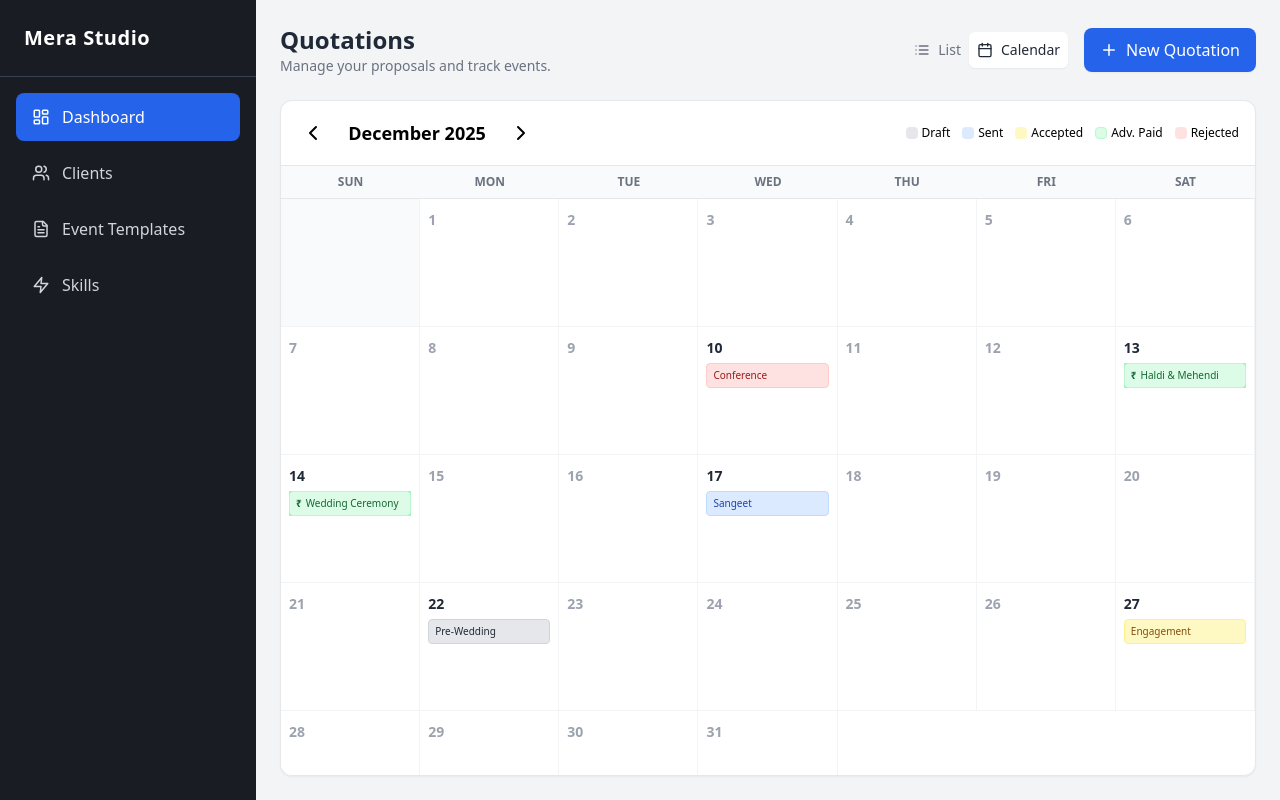
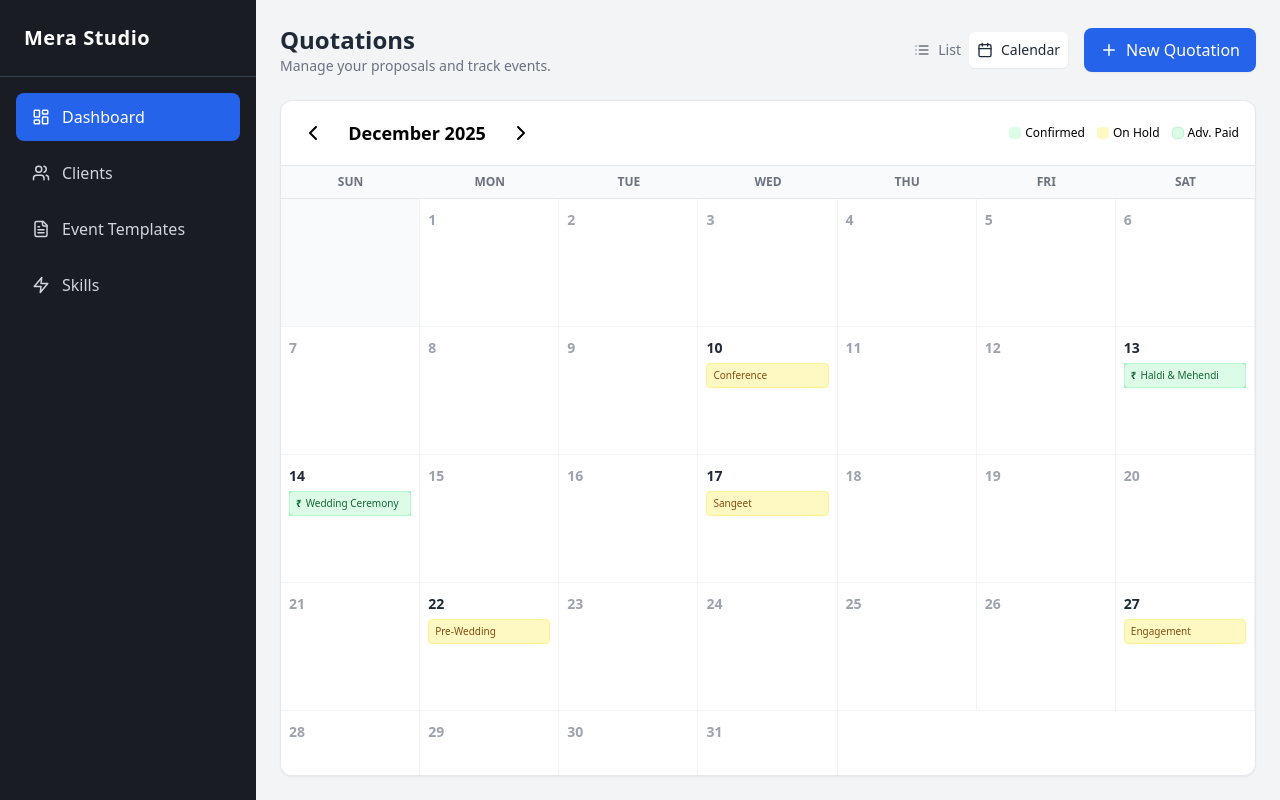
Before and after one commit to HritikTiwari/quotation, a React (Vite) app: page / in a window 1280 px wide. Built offline with nearby package versions, Linux system fonts and the light colour scheme; a web font is replaced by a local one.

Commit message:
Suggested Updates Phase 4

```diff
--- a/App.tsx
+++ b/App.tsx
@@ -372,15 +372,13 @@ const App: React.FC = () => {
                     <div className="mt-1 space-y-1 overflow-y-auto max-h-[60px] md:max-h-[80px] no-scrollbar">
                         {dayEvents.map((ev, idx) => {
                             // Color Logic
-                            let bgClass = "bg-gray-200 text-gray-800 border-gray-300"; // Draft default
-                            if (ev.status === 'Rejected') {
-                                bgClass = "bg-red-100 text-red-800 border-red-200";
-                            } else if (ev.isPaid) {
-                                bgClass = "bg-green-100 text-green-800 border-green-200 ring-1 ring-green-300"; // Advance Paid
-                            } else if (ev.status === 'Accepted') {
+                            let bgClass = "bg-gray-200 text-gray-800 border-gray-300"; // Default
+                            if (ev.isPaid) {
+                                bgClass = "bg-green-100 text-green-800 border-green-200 ring-1 ring-green-300"; // Advance Paid overrides
+                            } else if (ev.status === 'Confirmed') {
+                                bgClass = "bg-green-100 text-green-800 border-green-200";
+                            } else if (ev.status === 'On Hold') {
                                 bgClass = "bg-yellow-100 text-yellow-800 border-yellow-200";
-                            } else if (ev.status === 'Sent') {
-                                bgClass = "bg-blue-100 text-blue-800 border-blue-200";
                             }
 
                             return (
@@ -419,11 +417,9 @@ const App: React.FC = () => {
                 </div>
                 {/* Legend */}
                 <div className="flex flex-wrap justify-center gap-3 text-[10px] md:text-xs">
-                    <div className="flex items-center gap-1"><div className="w-3 h-3 bg-gray-200 rounded"></div>Draft</div>
-                    <div className="flex items-center gap-1"><div className="w-3 h-3 bg-blue-100 rounded"></div>Sent</div>
-                    <div className="flex items-center gap-1"><div className="w-3 h-3 bg-yellow-100 rounded"></div>Accepted</div>
+                    <div className="flex items-center gap-1"><div className="w-3 h-3 bg-green-100 rounded"></div>Confirmed</div>
+                    <div className="flex items-center gap-1"><div className="w-3 h-3 bg-yellow-100 rounded"></div>On Hold</div>
                     <div className="flex items-center gap-1"><div className="w-3 h-3 bg-green-100 rounded border border-green-200"></div>Adv. Paid</div>
-                    <div className="flex items-center gap-1"><div className="w-3 h-3 bg-red-100 rounded"></div>Rejected</div>
                 </div>
             </div>
 
@@ -487,7 +483,10 @@ const App: React.FC = () => {
                 </thead>
                 <tbody className="divide-y divide-gray-100 text-sm">
                     {quotations.map(q => {
-                        const statusColors: any = { Draft: 'bg-gray-100 text-gray-600', Sent: 'bg-blue-100 text-blue-600', Accepted: 'bg-green-100 text-green-600', Rejected: 'bg-red-100 text-red-600' };
+                        const statusColors: any = {
+                            Confirmed: 'bg-green-100 text-green-600',
+                            'On Hold': 'bg-yellow-100 text-yellow-800'
+                        };
                         // Calculate quick total for dashboard view
                         const qTotal = calculateTotals(q.data).grandTotal;
 
@@ -904,10 +903,8 @@ const App: React.FC = () => {
                     onBlur={() => saveQuotation()}
                     className="w-full p-2 border rounded text-sm bg-white"
                   >
-                    <option value="Draft">Draft</option>
-                    <option value="Sent">Sent</option>
-                    <option value="Accepted">Accepted</option>
-                    <option value="Rejected">Rejected</option>
+                    <option value="Confirmed">Confirmed</option>
+                    <option value="On Hold">On Hold</option>
                   </select>
                </div>
                <div>
@@ -1159,32 +1156,12 @@ const App: React.FC = () => {
                     <textarea className="w-full p-2 border rounded text-sm h-24 font-mono" value={data.meta.bankDetails} onChange={e => setData({...data, meta: {...data.meta, bankDetails: e.target.value}})} onBlur={() => saveQuotation()} />
                 </div>
 
-                {/* Payment Terms Section */}
-                <div className="bg-green-50 p-4 rounded border border-green-100">
-                    <label className="text-xs font-bold uppercase text-green-800 mb-3 block">Payment Terms (%)</label>
-                    <div className="grid grid-cols-3 gap-4">
-                        <div>
-                             <label className="block text-[10px] font-bold uppercase text-gray-500 mb-1">Advance</label>
-                             <div className="relative">
-                                <input type="number" className="w-full p-2 border rounded text-sm font-mono pr-6" value={data.meta.paymentTerms?.advancePercent || ''} onChange={e => setData({...data, meta: {...data.meta, paymentTerms: { ...data.meta.paymentTerms, advancePercent: parseFloat(e.target.value) || 0 }}})} onBlur={() => saveQuotation()} />
-                                <span className="absolute right-2 top-2 text-gray-400 text-xs">%</span>
-                             </div>
-                        </div>
-                        <div>
-                             <label className="block text-[10px] font-bold uppercase text-gray-500 mb-1">Before Event</label>
-                             <div className="relative">
-                                <input type="number" className="w-full p-2 border rounded text-sm font-mono pr-6" value={data.meta.paymentTerms?.beforeEventPercent || ''} onChange={e => setData({...data, meta: {...data.meta, paymentTerms: { ...data.meta.paymentTerms, beforeEventPercent: parseFloat(e.target.value) || 0 }}})} onBlur={() => saveQuotation()} />
-                                <span className="absolute right-2 top-2 text-gray-400 text-xs">%</span>
-                             </div>
-                        </div>
-                        <div>
-                             <label className="block text-[10px] font-bold uppercase text-gray-500 mb-1">Final Delivery</label>
-                             <div className="relative">
-                                <input type="number" className="w-full p-2 border rounded text-sm font-mono pr-6" value={data.meta.paymentTerms?.onDeliveryPercent || ''} onChange={e => setData({...data, meta: {...data.meta, paymentTerms: { ...data.meta.paymentTerms, onDeliveryPercent: parseFloat(e.target.value) || 0 }}})} onBlur={() => saveQuotation()} />
-                                <span className="absolute right-2 top-2 text-gray-400 text-xs">%</span>
-                             </div>
-                        </div>
+                {/* Payment Terms Section - Changed to single textarea */}
+                <div>
+                    <div className="flex justify-between mb-1">
+                        <label className="text-xs font-bold uppercase text-gray-500">Payment Terms</label>
                     </div>
+                    <textarea className="w-full p-2 border rounded text-sm h-24" value={data.meta.paymentTerms} onChange={e => setData({...data, meta: {...data.meta, paymentTerms: e.target.value}})} onBlur={() => saveQuotation()} />
                 </div>
 
                 <div>
--- a/components/PreviewSection.tsx
+++ b/components/PreviewSection.tsx
@@ -176,11 +176,7 @@ const PreviewSection: React.FC<PreviewProps> = ({ data, totals, skills }) => {
                     {data.meta.paymentTerms && (
                         <div>
                              <p className="font-bold mb-1">Payment Schedule</p>
-                             <ul className="list-disc ml-5 text-gray-700 space-y-1">
-                                {data.meta.paymentTerms.advancePercent > 0 && <li><b>{data.meta.paymentTerms.advancePercent}%</b> Advance Payment (Booking Amount)</li>}
-                                {data.meta.paymentTerms.beforeEventPercent > 0 && <li><b>{data.meta.paymentTerms.beforeEventPercent}%</b> Before Event Day</li>}
-                                {data.meta.paymentTerms.onDeliveryPercent > 0 && <li><b>{data.meta.paymentTerms.onDeliveryPercent}%</b> On Final Delivery</li>}
-                             </ul>
+                             <div className="text-gray-700 ml-4">{renderList(data.meta.paymentTerms)}</div>
                         </div>
                     )}
 
--- a/constants.ts
+++ b/constants.ts
@@ -82,7 +82,7 @@ const BASE_QUOTATION: QuotationData = {
     date: today.toISOString().split('T')[0],
     validTill: addDays(14),
     quoNumber: '',
-    status: 'Draft'
+    status: 'On Hold' // Default status
   },
   events: [],
   financials: {
@@ -98,11 +98,7 @@ const BASE_QUOTATION: QuotationData = {
     deliverables: 'Standard Deliverables',
     deliveryTimeline: '30 Days',
     bankDetails: 'Bank info...',
-    paymentTerms: {
-        advancePercent: 25,
-        beforeEventPercent: 50,
-        onDeliveryPercent: 25
-    },
+    paymentTerms: "25% Advance Payment (Booking Amount)\n50% Before Event Day\n25% On Final Delivery",
     terms: 'Standard Terms',
     clientSignName: '',
     studioSignName: 'Mera Studio'
@@ -132,7 +128,7 @@ export const SAMPLE_QUOTATIONS_LIST: QuotationRecord[] = [
                 date: addDays(2),
                 validTill: addDays(10),
                 quoNumber: 'QUO-2025-001',
-                status: 'Accepted'
+                status: 'Confirmed'
             },
             events: [
                 {
@@ -191,11 +187,7 @@ export const SAMPLE_QUOTATIONS_LIST: QuotationRecord[] = [
                 deliverables: "1. 300+ Edited Candid Photographs\n2. 3-5 Minute Cinematic Teaser\n3. 25-30 Minute Wedding Highlight Film\n4. Traditional Full Video (2-3 Hours)\n5. One Premium Leather Album (40 Sheets)",
                 deliveryTimeline: "Photos: 15 Days after event\nTeaser: 20 Days after event\nFull Films & Album: 45-60 Days after event selection",
                 bankDetails: "Mera Studio & Films\nAccount No: 1234567890\nIFSC: HDFC0001234\nBranch: Varanasi Main",
-                paymentTerms: {
-                    advancePercent: 25,
-                    beforeEventPercent: 50,
-                    onDeliveryPercent: 25
-                },
+                paymentTerms: "25% Advance Payment (Booking Amount)\n50% Before Event Day\n25% On Final Delivery",
                 terms: "1. 50% advance payment is mandatory to block dates.\n2. Travel and stay for the team to be provided by the client.\n3. Raw footage will be provided on a hard drive supplied by the client.\n4. Copyrights of the images/videos remain with Mera Studio.",
                 clientSignName: "Rahul Sharma",
                 studioSignName: "Mera Studio Admin"
@@ -203,7 +195,7 @@ export const SAMPLE_QUOTATIONS_LIST: QuotationRecord[] = [
         },
         history: [
             { id: 'h1', timestamp: new Date().toISOString(), user: 'Admin', action: 'Quotation Created' },
-            { id: 'h2', timestamp: new Date().toISOString(), user: 'Admin', action: 'Status changed to Accepted' }
+            { id: 'h2', timestamp: new Date().toISOString(), user: 'Admin', action: 'Status changed to Confirmed' }
         ]
     },
     {
@@ -212,7 +204,7 @@ export const SAMPLE_QUOTATIONS_LIST: QuotationRecord[] = [
         updatedAt: new Date().toISOString(),
         data: {
             ...BASE_QUOTATION,
-            client: { ...BASE_QUOTATION.client, name: 'Amit & Neha', quoNumber: 'QUO-2025-002', status: 'Sent' },
+            client: { ...BASE_QUOTATION.client, name: 'Amit & Neha', quoNumber: 'QUO-2025-002', status: 'On Hold' },
             events: [
                 { id: 'e3', name: 'Sangeet', isDateDecided: true, date: addDays(5), timeRange: '5 PM', isVenueDecided: true, venue: 'City Club', duration: '5h', team: [], notes: '', approxCost: 40000 }
             ],
@@ -226,7 +218,7 @@ export const SAMPLE_QUOTATIONS_LIST: QuotationRecord[] = [
         updatedAt: new Date().toISOString(),
         data: {
             ...BASE_QUOTATION,
-            client: { ...BASE_QUOTATION.client, name: 'Vikas & Simran', quoNumber: 'QUO-2025-003', status: 'Draft' },
+            client: { ...BASE_QUOTATION.client, name: 'Vikas & Simran', quoNumber: 'QUO-2025-003', status: 'On Hold' },
             events: [
                 { id: 'e4', name: 'Pre-Wedding', isDateDecided: true, date: addDays(10), timeRange: '6 AM', isVenueDecided: true, venue: 'Ghats', duration: '4h', team: [], notes: '', approxCost: 15000 }
             ],
@@ -240,7 +232,7 @@ export const SAMPLE_QUOTATIONS_LIST: QuotationRecord[] = [
         updatedAt: new Date().toISOString(),
         data: {
             ...BASE_QUOTATION,
-            client: { ...BASE_QUOTATION.client, name: 'Corporate Event', quoNumber: 'QUO-2025-004', status: 'Rejected' },
+            client: { ...BASE_QUOTATION.client, name: 'Corporate Event', quoNumber: 'QUO-2025-004', status: 'On Hold' },
             events: [
                 { id: 'e5', name: 'Conference', isDateDecided: true, date: addDays(-2), timeRange: '9 AM', isVenueDecided: true, venue: 'Convention Center', duration: '8h', team: [], notes: '', approxCost: 20000 }
             ],
@@ -254,7 +246,7 @@ export const SAMPLE_QUOTATIONS_LIST: QuotationRecord[] = [
         updatedAt: new Date().toISOString(),
         data: {
             ...BASE_QUOTATION,
-            client: { ...BASE_QUOTATION.client, name: 'Suresh & Family', quoNumber: 'QUO-2025-005', status: 'Accepted' },
+            client: { ...BASE_QUOTATION.client, name: 'Suresh & Family', quoNumber: 'QUO-2025-005', status: 'On Hold' },
             events: [
                 { id: 'e6', name: 'Engagement', isDateDecided: true, date: addDays(15), timeRange: '6 PM', isVenueDecided: true, venue: 'Home', duration: '4h', team: [], notes: '', approxCost: 25000 }
             ],
--- a/types.ts
+++ b/types.ts
@@ -12,7 +12,7 @@ export interface ClientDetails {
     date: string;
     validTill: string;
     quoNumber: string;
-    status: 'Draft' | 'Sent' | 'Accepted' | 'Rejected';
+    status: 'Confirmed' | 'On Hold';
   }
 
   export interface ClientMaster {
@@ -90,17 +90,11 @@ export interface ClientDetails {
     price: number;
   }
 
-  export interface PaymentTerms {
-    advancePercent: number;
-    beforeEventPercent: number;
-    onDeliveryPercent: number;
-  }
-
   export interface TermsAndDeliverables {
     deliverables: string;
     deliveryTimeline: string;
     bankDetails: string;
-    paymentTerms: PaymentTerms;
+    paymentTerms: string; // Changed to string for single textarea
     terms: string;
     clientSignName: string;
     studioSignName: string;
```
